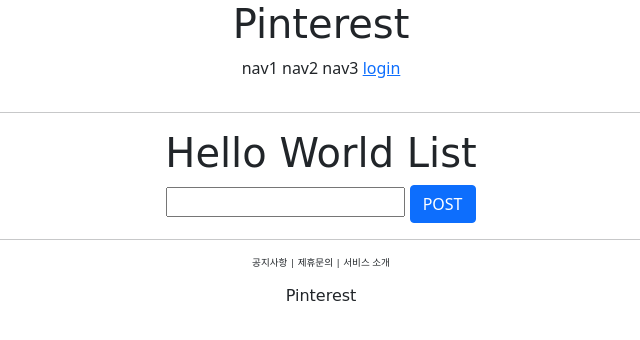
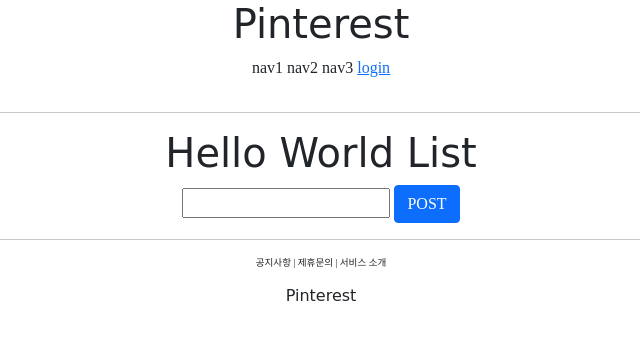
Before and after one commit to MinJaehyun/Django-pinterest, a Django app: template accounts/templates/accounts/hello_world.html in a window 1280 px wide. Shown: the top 340 px of the page, without its empty margins (319-959 px from the left). Run offline with Django 3.2, Linux system fonts and the light colour scheme; the template is opened without the code that fills it, so the values that code supplies are empty; some libraries are stand-ins or nearby versions; some web fonts are replaced.

Commit message:
bootstrap4 사용하여 form 변경. login.html , create.html font 다운받아 base.html 에 작성한 글 폰트 변경

```diff
--- a/pinterest/settings.py
+++ b/pinterest/settings.py
@@ -36,6 +36,9 @@ INSTALLED_APPS = [
     'django.contrib.sessions',
     'django.contrib.messages',
     'django.contrib.staticfiles',
+    # Third Apps
+    'bootstrap4',
+    # Local Apps
     'accounts',
 ]
 
--- a/templates/base.html
+++ b/templates/base.html
@@ -3,7 +3,7 @@
 
 {% include 'head.html' %}
 
-<body>
+<body style="font-family: 'NanumSquareOTFExtraBold'";>
 
     {% include 'header.html' %}
 
--- a/templates/head.html
+++ b/templates/head.html
@@ -14,5 +14,29 @@
     <link href="https://fonts.googleapis.com/css2?family=Zen+Loop&display=swap" rel="stylesheet">
 
     <!-- DEFAULT CSS LINK -->
-    <link rel="stylesheet" type="text/css" href="{% static 'base.css' %}"
+    <link rel="stylesheet" type="text/css" href="{% static 'base.css' %}">
+
+    <!-- NAVER NANUM FONT STYLE -->
+    <style>
+        @font-face {
+            font-family: 'NanumSquareB';
+            src: local('NanumSquareB';
+            url(" {% static 'fonts/NanumSquareB.otf' %} ") format("opentype")
+        }
+        @font-face {
+            font-family: 'NanumSquareEB';
+            src: local('NanumSquareEB';
+            url(" {% static 'fonts/NanumSquareEB.otf' %} ") format("opentype")
+        }
+        @font-face {
+            font-family: 'NanumSquareL';
+            src: local('NanumSquareL';
+            url(" {% static 'fonts/NanumSquareL.otf' %} ") format("opentype")
+        }
+        @font-face {
+            font-family: 'NanumSquareR';
+            src: local('NanumSquareR';
+            url(" {% static 'fonts/NanumSquareR.otf' %} ") format("opentype")
+        }
+    </style>
 </head>
```
Also changed, not shown: accounts/templates/accounts/create.html (+4 -5 lines), accounts/templates/accounts/login.html (+5 -3 lines), static/fonts/NanumSquareB.otf (added), static/fonts/NanumSquareEB.otf (added), static/fonts/NanumSquareL.otf (added), static/fonts/NanumSquareR.otf (added).
